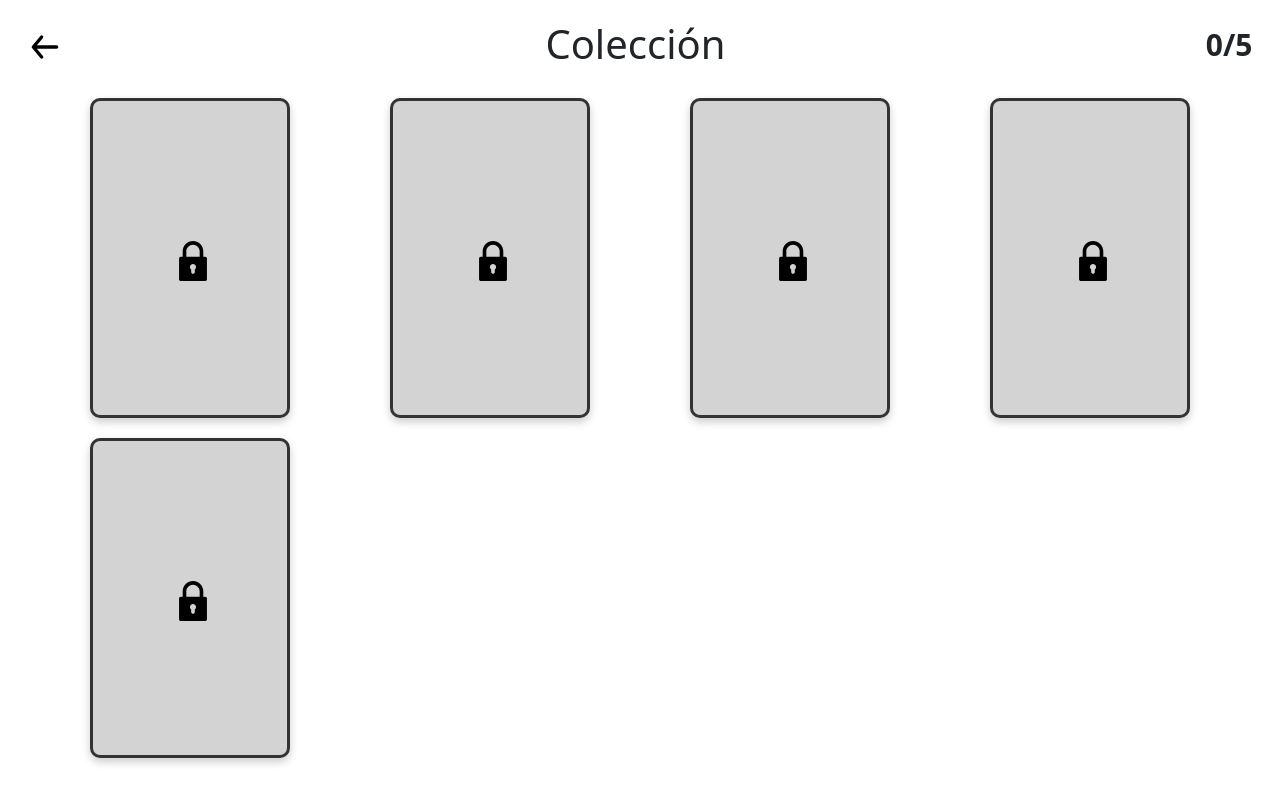
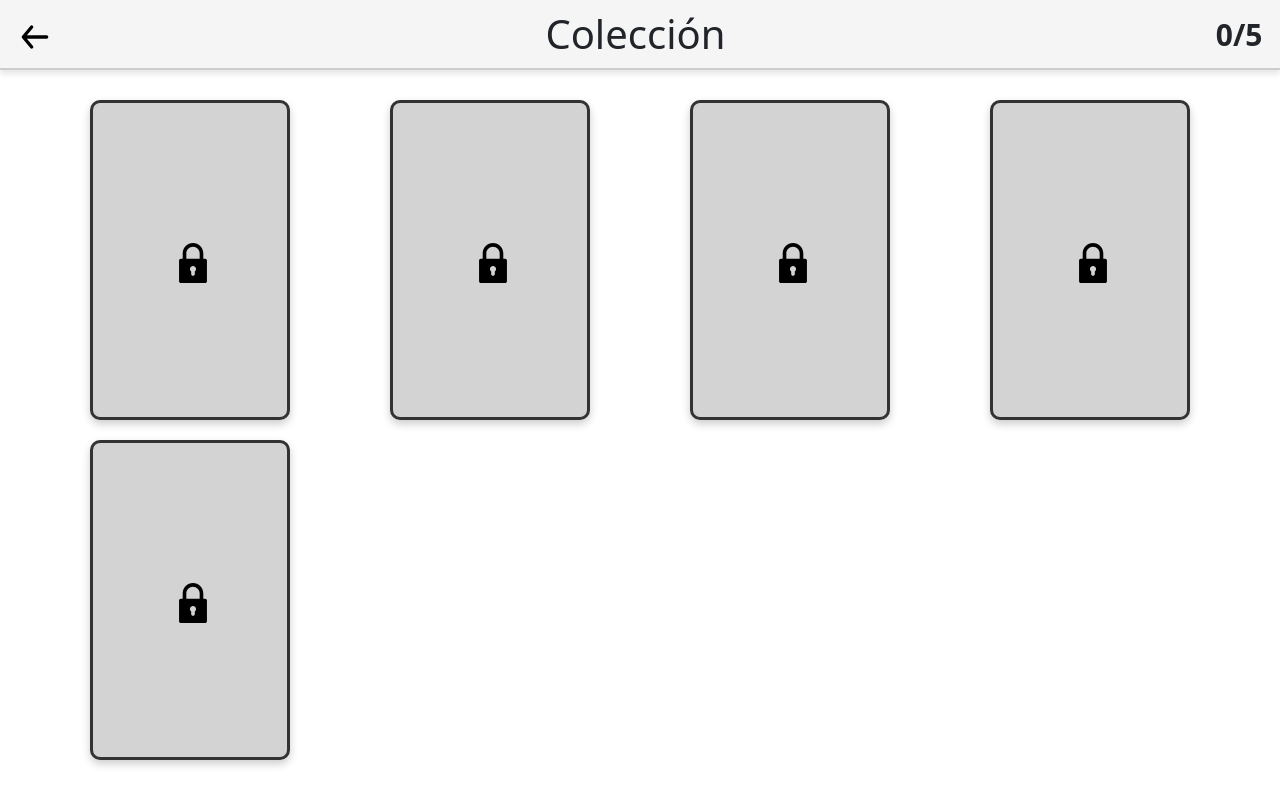
Before and after one commit to jacegar/InterfacesUsuarioGrupoE, a React (Create React App) app in the folder umadeck/: page /collection in a window 1280 px wide. Shown: the top 806 px of the page. Built offline with nearby package versions, Linux system fonts and the light colour scheme.

Commit message:
Css editado para logros y coleccion

```diff
--- a/umadeck/src/components/styles/AchievementsPage.css
+++ b/umadeck/src/components/styles/AchievementsPage.css
@@ -1,11 +1,21 @@
 .achievements-container {
     padding: 20px;
+    padding-top: 70px; /* Espacio para el header fijo */
 }
 
 .achievements-header {
     display: flex;
     justify-content: space-between;
     align-items: center;
+    background-color: #f5f5f5;
+    border-bottom: 2px solid #ccc;
+    box-shadow: 0 4px 6px rgba(0, 0, 0, 0.1);
+    width: 100%;
+    position: fixed;
+    top: 0;
+    left: 0;
+    z-index: 1000; /*Header por encima de otros elementos*/
+    padding: 10px;
 }
 
 .achievements-header h1 {
@@ -28,7 +38,6 @@
     justify-items: center;
 }
 
-/* Para asegurar que la cuadrícula se vea bien en pantallas más pequeñas */
 @media (max-width: 1200px) {
     .achievements-grid {
         grid-template-columns: repeat(2, 1fr);
--- a/umadeck/src/components/styles/CollectionPage.css
+++ b/umadeck/src/components/styles/CollectionPage.css
@@ -1,11 +1,21 @@
 .collection-page {
     padding: 20px;
+    padding-top: 70px; /* Espacio para el header fijo */
 }
 
 .collection-header {
     display: flex;
     justify-content: space-between;
     align-items: center;
+    background-color: #f5f5f5;
+    border-bottom: 2px solid #ccc;
+    box-shadow: 0 4px 6px rgba(0, 0, 0, 0.1);
+    padding: 10px;
+    width: 100%;
+    position: fixed;
+    top: 0;
+    left: 0;
+    z-index: 1000; /*Header por encima de otros elementos*/
 }
 
 .collection-header h1 {
@@ -23,8 +33,8 @@
 .cards-grid {
     display: grid;
     grid-template-columns: repeat(4, 1fr);
-    gap: 20px;  /* Reduced from 40px to 20px */
-    margin: 30px;  /* Reduced from 50px to 30px for overall container margin */
+    gap: 20px;
+    margin: 30px;
     justify-items: center;
 }
 
```
